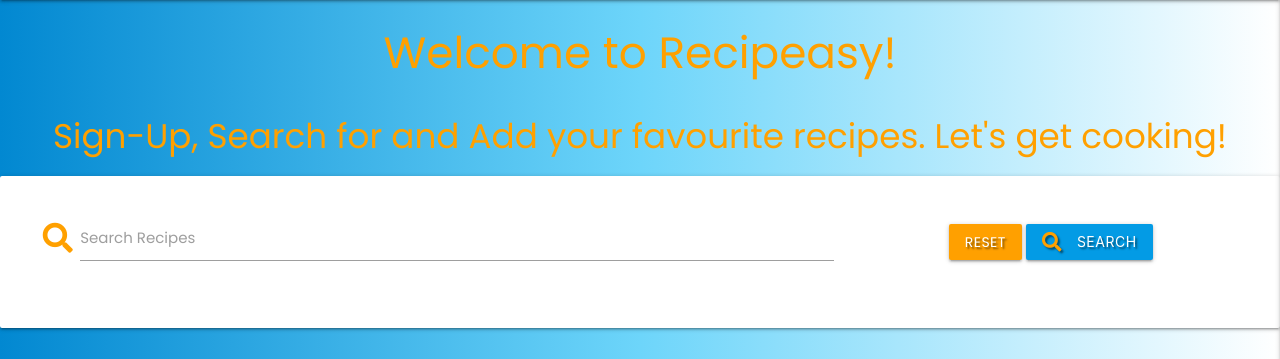
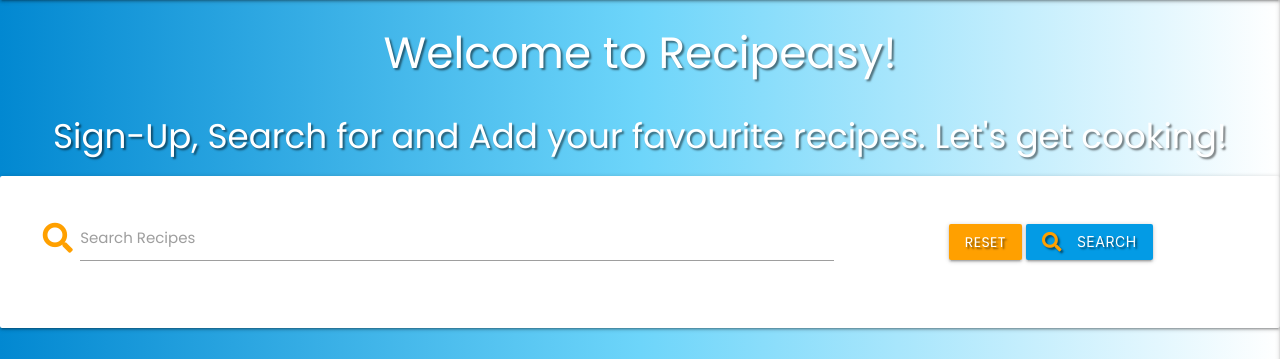
Before and after one commit to Damhanlk/recipeasy-ms3, a Flask app: page / in a window 1280 px wide. Shown: the part 64-423 px from the top of the page. Run offline with Flask 2, Linux system fonts and the light colour scheme; grey boxes marked "Sample" are stand-in pictures; a database or web service that is not in the repository returns one stand-in record (values such as "Sample title"); some libraries are stand-ins or nearby versions.

Commit message:
Update homepage text styling

```diff
--- a/templates/homepage.html
+++ b/templates/homepage.html
@@ -1,8 +1,8 @@
 {% extends "base.html" %}
 {% block content %}
 
-<h3 class="amber-text text-darken-2 center-align">Welcome to Recipeasy!</h3>
-<h4 class="amber-text text-darken-2 center-align">Sign-Up, Search for and Add your favourite recipes. Let's get cooking!</h4>
+<h3 class="page-h2 white-text text-shadow center-align">Welcome to Recipeasy!</h3>
+<h4 class="page-h2 white-text text-shadow center-align">Sign-Up, Search for and Add your favourite recipes. Let's get cooking!</h4>
 <!-- Search Box Section -->
 <div class="row card-panel white sm-6 center-align">
     <form action="{{ url_for('search') }}" method="post" class="col s12">
@@ -43,7 +43,7 @@
       <div class="card-reveal">
         <span class="card-title grey-text text-darken-4"><strong>{{ recipe.recipe_name }}</strong><i
             class="material-icons right">close</i></span>
-        <p>{{ recipe.description }}</p>
+        <p>{{ recipe.recipe_description }}</p>
       </div>
     </div>
     {% if loop.index % 3 == 0 or loop.last%}
```
